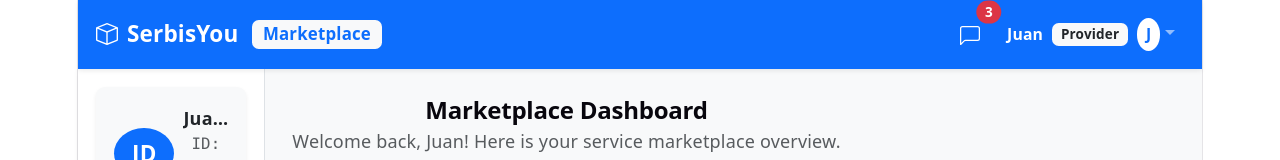
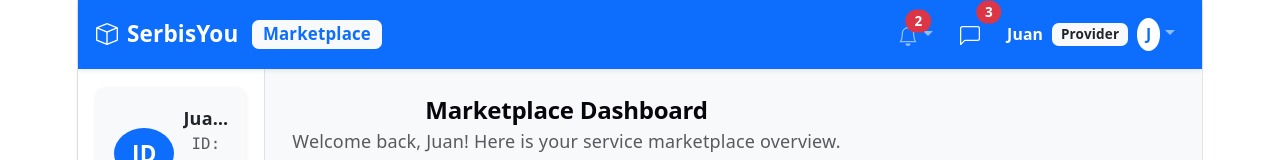
Before and after one commit to ian-friyay/EDP_FINAL_PROJECT, a React (Vite) app in the folder frontend/: page / in a window 1280 px wide. Shown: the top 160 px of the page. Built offline with nearby package versions, Linux system fonts and the light colour scheme.

Commit message:
feat(notifications): integrate notifications dropdown into navbar

```diff
--- a/frontend/src/components/Layout.jsx
+++ b/frontend/src/components/Layout.jsx
@@ -12,6 +12,7 @@ import {
 } from 'react-bootstrap';
 import Sidebar from './Sidebar';
 import OfflineToast from './OfflineToast';
+import NotificationsDropdown from './NotificationsDropdown';
 
 export default function Layout() {
   const [showMobileSidebar, setShowMobileSidebar] = useState(false);
@@ -63,6 +64,7 @@ export default function Layout() {
 
           {/* Right-side Navbar Actions */}
           <Nav className="ms-auto d-flex flex-row align-items-center gap-2">
+            <NotificationsDropdown />
             {/* Quick Messages Link */}
             <Nav.Link as={Link} to="/messages" className="text-white position-relative p-2" aria-label="Messages">
               <svg xmlns="http://www.w3.org/2000/svg" width="20" height="20" fill="currentColor" viewBox="0 0 16 16">
```
